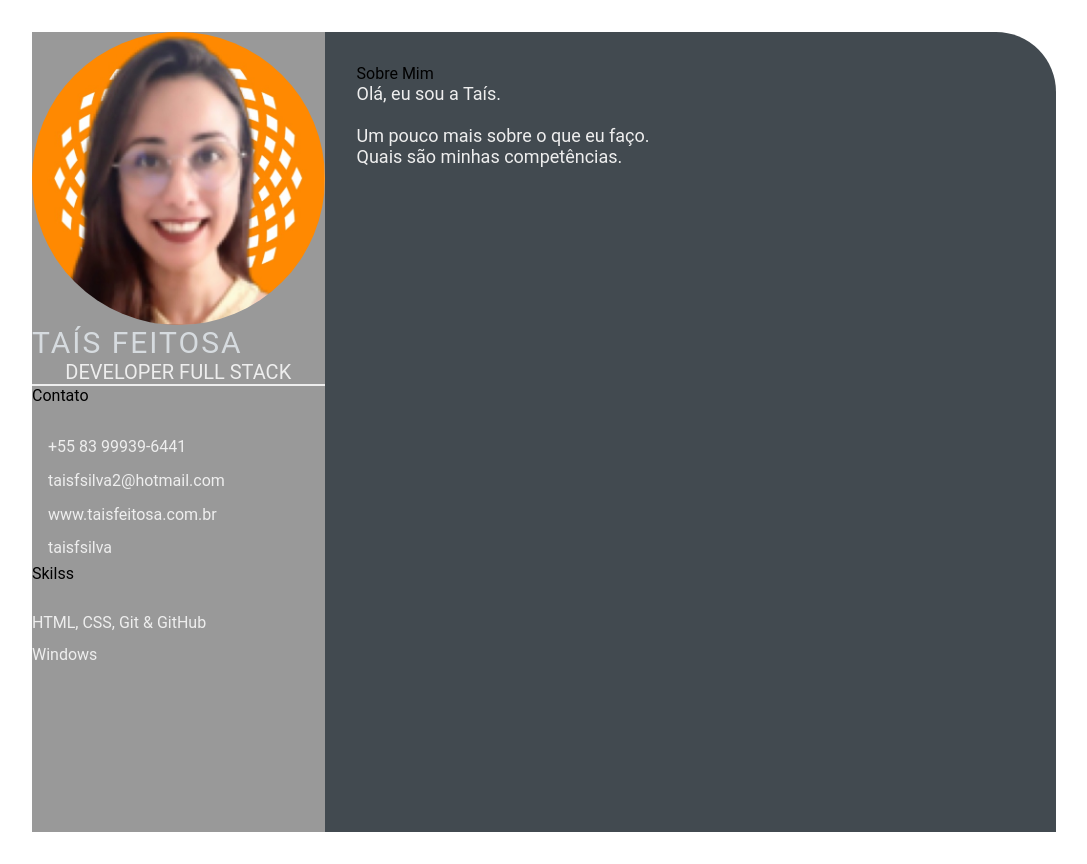
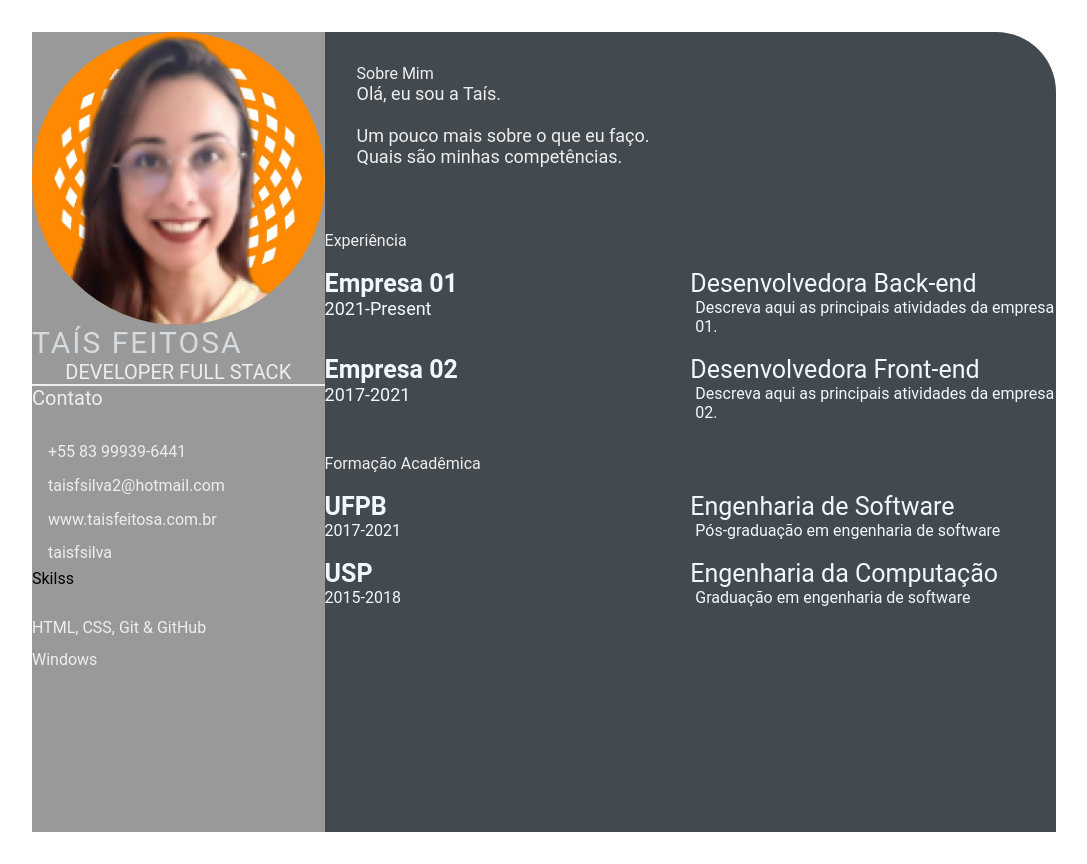
Before and after one commit to taisfsilva/minhacarreira.io, a plain HTML site: page index.html in a window 1280 px wide. Shown: the whole page, without its empty margins (96-1183 px from the left). Drawn offline with Linux system fonts and the light colour scheme.

Commit message:
feat-add-academy

```diff
--- a/index.html
+++ b/index.html
@@ -17,7 +17,7 @@
                     <p class="profession">Developer Full Stack</p>
                 </div>
                 <div class="contact-info">
-                    <p class="left-tittle">Contato</p>
+                    <p class="left-title">Contato</p>
                     <ul>
                         <li><i class="fa fa-phone"></i>+55 83 99939-6441</li>
                         <li><i class="fa fa-envelope"></i>taisfsilva2@hotmail.com</li>
@@ -26,7 +26,7 @@
                     </ul>
                 </div>
                 <div class="skills">
-                    <p class="letf-tittle">Skilss</p>
+                    <p class="letf-title">Skilss</p>
                     <ul>
                         <li><p>HTML, CSS, Git & GitHub</p></li>
                         <li><p>Windows</p></li>
@@ -37,7 +37,7 @@
         <section class="right-section">
                 <div class="right-section-contents">
                     <section class="about gap">
-                        <div class="right-tittle">Sobre Mim</div>
+                        <div class="right-title">Sobre Mim</div>
                         <p class="about-me-contents">
                             Olá, eu sou a Taís.<br>
                             <br>Um pouco mais sobre o que eu faço.
@@ -45,6 +45,54 @@
                         </p>
                     </section>
                 </div>
+                <section class="experience-gap">
+                    <div class="right-title">Experiência</div>
+                    <div class="experience-contents">
+                        <div class="exp-left"><br>
+                            <p class="exp-company-name">Empresa 01</p>
+                            <p class="exp-time-period">2021-Present</p>
+                        </div>
+                        <div class="exp-right"><br>
+                            <p class="exp-position">Desenvolvedora Back-end</p>
+                            <p class="exp-desc">
+                                Descreva aqui as principais atividades da empresa 01.
+                            </p>
+                        </div>
+                        <div class="exp-left"><br>
+                            <p class="exp-company-name">Empresa 02</p>
+                            <p class="exp-time-period">2017-2021</p>
+                        </div>
+                        <div class="exp-right"><br>
+                            <p class="exp-position">Desenvolvedora Front-end</p>
+                            <p class="exp-desc">
+                                Descreva aqui as principais atividades da empresa 02.
+                            </p>
+                        </div>
+                    </div>
+
+                </section>
+                <section class="education gap">
+                    <div class="right-title">Formação Acadêmica</div>
+                    <div class="education-contents">
+                    <div class="education-left"><br>
+                        <p class="education-school-name">UFPB</p>
+                        <p class="education-time-period">2017-2021</p>
+                    </div>
+                    <div class="education-right"><br>
+                        <p class="education-subject">Engenharia de Software</p>
+                        <p class="education-desc">Pós-graduação em engenharia de software</p>
+                    </div>
+                    <div class="education-left"><br>
+                        <p class="education-school-name">USP</p>
+                        <p class="education-time-period">2015-2018</p>
+                    </div>
+                    <div class="education-right"><br>
+                        <p class="education-subject">Engenharia da Computação</p>
+                        <p class="education-desc">Graduação em engenharia de software</p>
+                    </div>
+                    </div>
+
+                </section>
         </section>
 
 
--- a/style.css
+++ b/style.css
@@ -101,3 +101,38 @@
     font-size: 18px;
     color: #eeeeee;
 }
+
+.experience-contents,
+.education-contents,
+.awards-contents {
+    display: grid;
+    grid-template-columns: repeat(2, 1fr);
+    padding-bottom: 2rem;
+    color: #F1F8FD;
+}
+
+.exp-company-name,
+.education-school-name,
+.awards-company-name {
+    font-size: 25px;
+    font-weight: bold;
+}
+
+.exp-time-period,
+.educationp-time-period,
+.awards-time-period {
+    font-size: 18px;
+}
+
+.exp-position,
+.education-subject,
+.awards-name {
+    font-size: 25px;
+}
+
+.exp-desc,
+.education-desc,
+.awards-desc {
+    font-size: 16px;
+    padding-left: 5px;
+}
```
